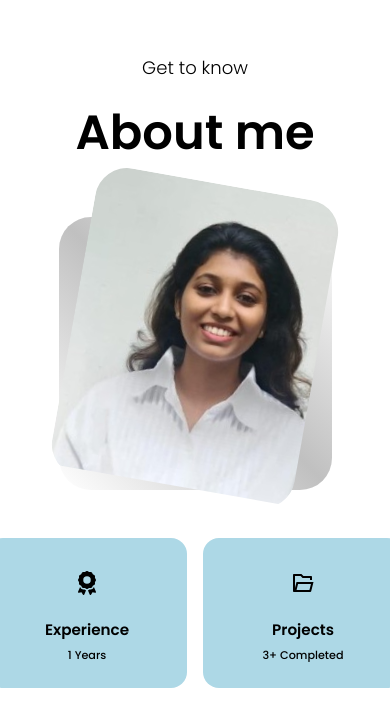
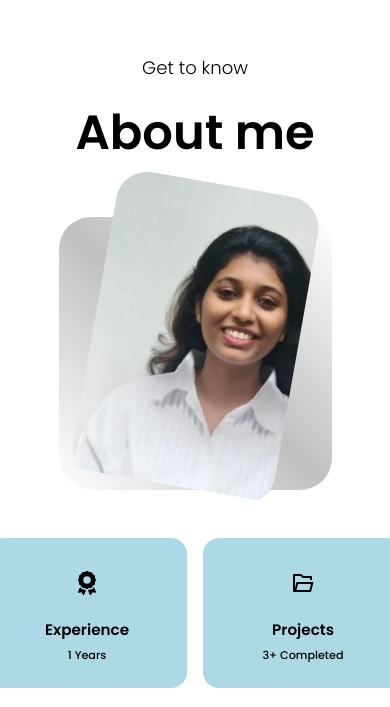
Before and after one commit to merlinelza/portfolio, a React (Create React App) app: page / in a window 390 px wide. Shown: the part 870-1577 px from the top of the page. Built offline with nearby package versions, Linux system fonts and the light colour scheme.

Commit message:
seventh.6

```diff
--- a/src/componets/About/about.css
+++ b/src/componets/About/about.css
@@ -162,7 +162,7 @@
     }
 
     .about_me_image {
-        width: 90%;
+        width: 75%;
         margin: 0 auto 2rem;
         border-radius: 2rem;
     }
```
